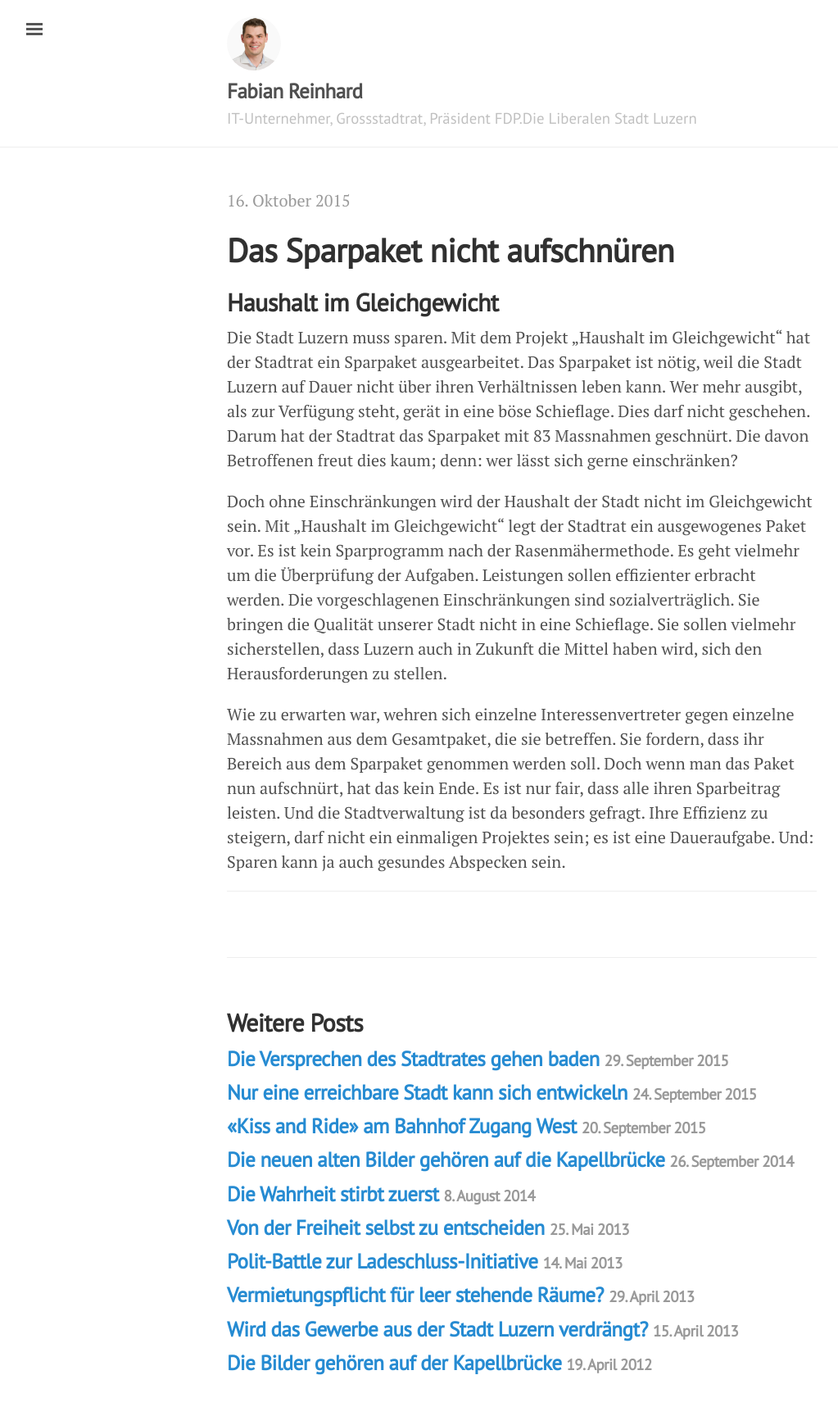
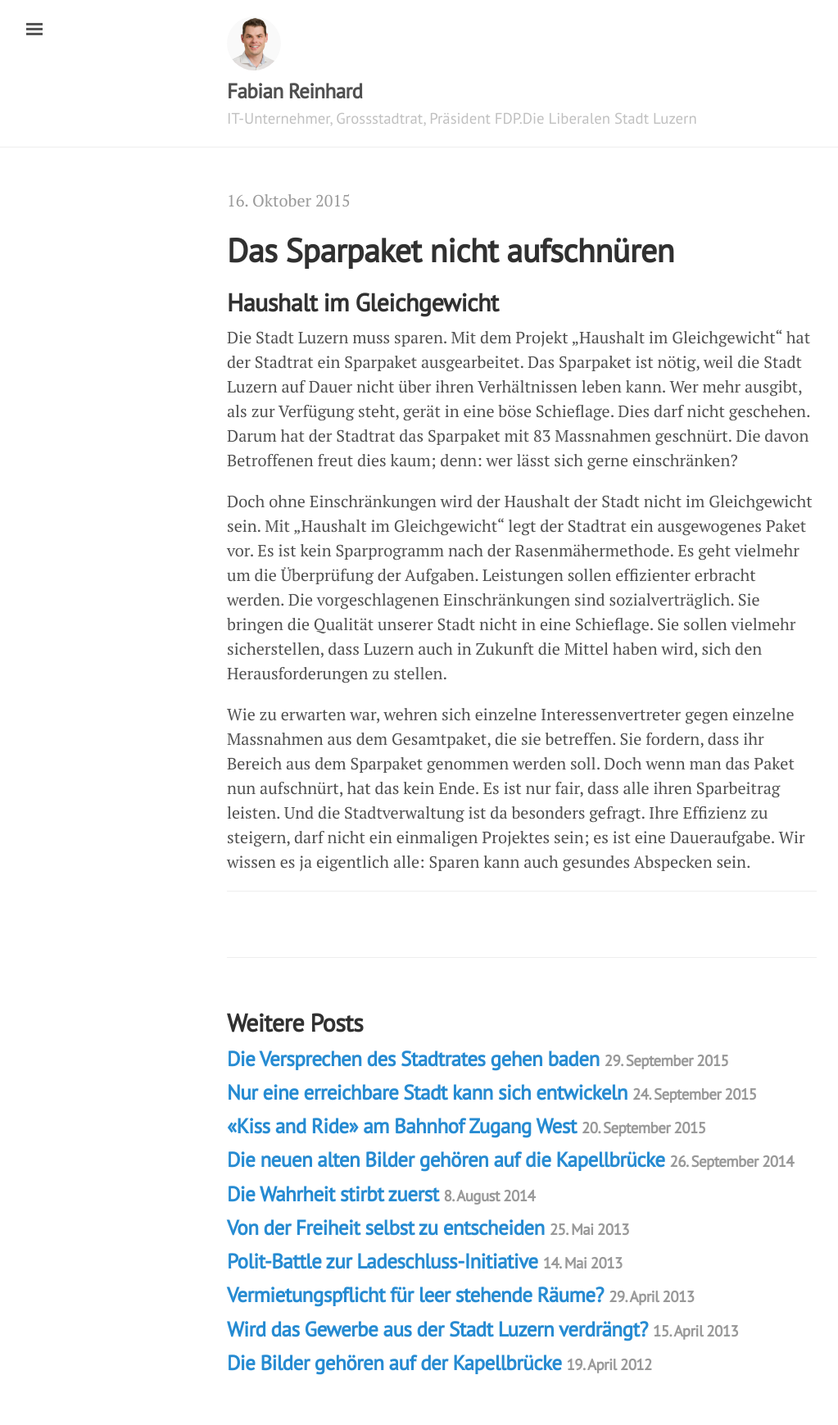
Before and after one commit to freinhard/freinhard.github.io, a Jekyll site: the page built from _posts/2015-10-16-sparpaket.md, in a window 1280 px wide. Shown: the whole page at 82% size, without its empty margins (3-1026 px from the left). Built offline with Jekyll 4.4.1, drawn with Linux system fonts in a browser that asks for light colours; comment, search, counter and statistics services are not loaded.

Commit message:
Statement at the end

```diff
--- a/_posts/2015-10-16-sparpaket.md
+++ b/_posts/2015-10-16-sparpaket.md
@@ -8,4 +8,4 @@ Die Stadt Luzern muss sparen. Mit dem Projekt „Haushalt im Gleichgewicht“ ha
 
 Doch ohne Einschränkungen wird der Haushalt der Stadt nicht im Gleichgewicht sein. Mit „Haushalt im Gleichgewicht“ legt der Stadtrat ein ausgewogenes Paket vor. Es ist kein Sparprogramm nach der Rasenmähermethode. Es geht vielmehr um die Überprüfung der Aufgaben. Leistungen sollen effizienter erbracht werden. Die vorgeschlagenen Einschränkungen sind sozialverträglich. Sie bringen die Qualität unserer Stadt nicht in eine Schieflage. Sie sollen vielmehr sicherstellen, dass Luzern auch in Zukunft die Mittel haben wird, sich den Herausforderungen zu stellen.
 
-Wie zu erwarten war, wehren sich einzelne Interessenvertreter gegen einzelne Massnahmen aus dem Gesamtpaket, die sie betreffen. Sie fordern, dass ihr Bereich aus dem Sparpaket genommen werden soll. Doch wenn man das Paket nun aufschnürt, hat das kein Ende. Es ist nur fair, dass alle ihren Sparbeitrag leisten. Und die Stadtverwaltung ist da besonders gefragt. Ihre Effizienz zu steigern, darf nicht ein einmaligen Projektes sein; es ist eine Daueraufgabe. Und: Sparen kann ja auch gesundes Abspecken sein.
+Wie zu erwarten war, wehren sich einzelne Interessenvertreter gegen einzelne Massnahmen aus dem Gesamtpaket, die sie betreffen. Sie fordern, dass ihr Bereich aus dem Sparpaket genommen werden soll. Doch wenn man das Paket nun aufschnürt, hat das kein Ende. Es ist nur fair, dass alle ihren Sparbeitrag leisten. Und die Stadtverwaltung ist da besonders gefragt. Ihre Effizienz zu steigern, darf nicht ein einmaligen Projektes sein; es ist eine Daueraufgabe. Wir wissen es ja eigentlich alle: Sparen kann auch gesundes Abspecken sein.
```
